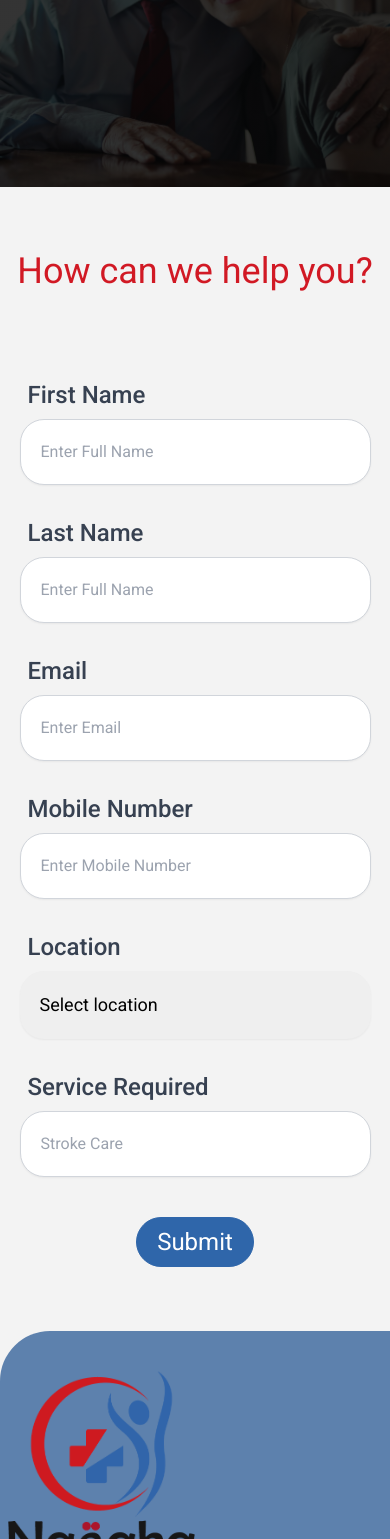
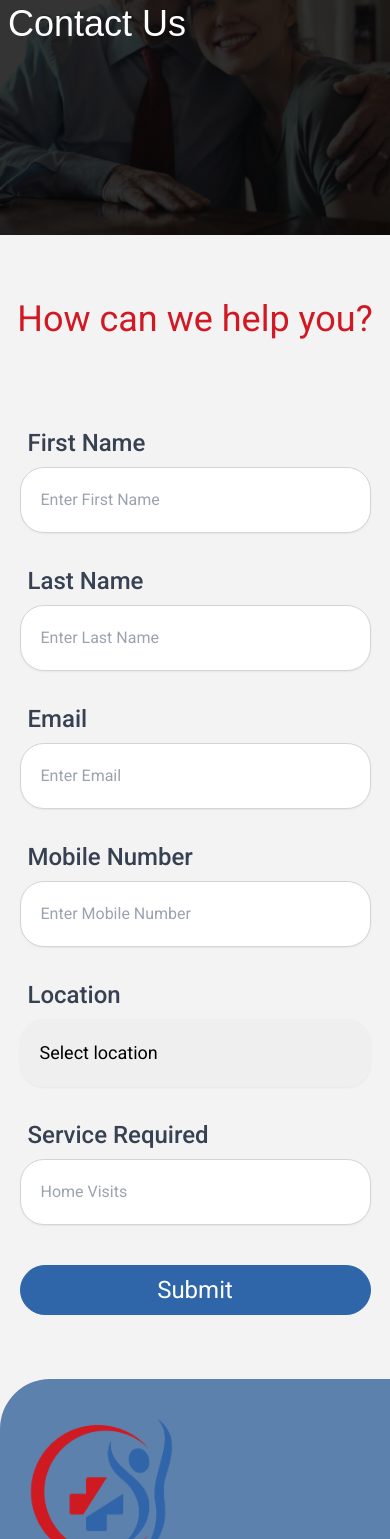
Before and after one commit to AbdurRehman1312/nakaha_website, a React (Vite) app: page /contact-us in a window 390 px wide. Shown: the part 461-2000 px from the top of the page. Built offline with nearby package versions, Linux system fonts and the light colour scheme.

Commit message:
Header Contact

```diff
--- a/src/assets/index.js
+++ b/src/assets/index.js
@@ -29,3 +29,4 @@ export { default as service8 } from "./service8.jpg";
 export { default as service9 } from "./service9.jpg";
 export { default as service10 } from "./service10.jpg";
 export { default as service11 } from "./service11.jpg";
+export { default as phone } from "./phone.png";
--- a/src/components/Button.jsx
+++ b/src/components/Button.jsx
@@ -2,9 +2,9 @@ import React from 'react'
 
 const Button = ({name, style}) => {
   return (
-   <div className={` border py-2 px-5  rounded-full  hover:transition hover:ease-in-out hover:duration-500 ${style}`}>
+   <button className={` border py-2 px-5 w-full  rounded-full  hover:transition hover:ease-in-out hover:duration-500 ${style}`}>
     <h1>{name}</h1>
-   </div>
+   </button>
   )
 }
 
--- a/src/components/Header.jsx
+++ b/src/components/Header.jsx
@@ -14,13 +14,14 @@ const Header = () => {
     { name: "About Us", link: "/about" },
     { name: "Services", link: "/services" },
     { name: "Blog", link: "/blogs" },
-    { name: "Contact Us", link: "/contact-us" }
+    { name: "Contact Us", link: "/contact-us" },
   ];
 
   return (
     <>
       <div className="bg-primary py-4 text-xl">
-        <div className="flex flex-col md:flex-row gap-4 items-center justify-center">
+        <div className="container m-auto px-2 flex flex-col md:flex-row gap-4 items-center justify-evenly">
+          <div className="flex flex-col md:flex-row gap-4 items-center">
             <h1 className="text-white">Want to make an appointment?</h1>
             <a href="https://calendly.com/abdurrehmansaifi784" target="_blank">
               <Button
@@ -28,6 +29,11 @@ const Header = () => {
                 style="hover:bg-third hover:text-primary hover:border-primary text-white"
               />
             </a>
+          </div>
+          <div className="flex items-center justify-self-end gap-3">
+            <img src={images.phone} alt="" className="w-8 h-8" />
+            <p className="text-white">898-0908-983</p>
+          </div>
         </div>
       </div>
       <header className="shadow px-2 py-3 sticky top-[0px] bg-third z-50">
--- a/src/pages/ContactUs.jsx
+++ b/src/pages/ContactUs.jsx
@@ -1,75 +1,135 @@
-import React from 'react'
-import Button from '../components/Button'
+import React from "react";
+import Button from "../components/Button";
 import Breadcrumb from "../components/Breadcrumb";
 
 const ContactUs = () => {
   return (
     <>
       <Breadcrumb styles="bg_services" title="Contact Us" />
-            <section className='py-16'>
-                <div className='text-center font-serif'>
-                    <h1 className="text-4xl md:text-5xl lg:text-6xl text-secondary">How can we help you?</h1>
+      <section className="py-16">
+        <div className="text-center font-serif">
+          <h1 className="text-4xl md:text-5xl lg:text-6xl text-secondary">
+            How can we help you?
+          </h1>
         </div>
         <div className="w-[90%] md:w-[70%] lg:w-[50%] m-auto mt-14">
-                    <form >
-                        <div className='flex flex-col md:flex-row  w-full md:gap-10' >
-                            <div className='w-full'>
-                                <label htmlFor="name" className="block text-2xl font-medium text-gray-700 ml-2 mt-8">First Name</label>
-                                <input type="text" id="name" name="name" required
+          <form>
+            <div className="flex flex-col md:flex-row  w-full md:gap-10">
+              <div className="w-full">
+                <label
+                  htmlFor="name"
+                  className="block text-2xl font-medium text-gray-700 ml-2 mt-8"
+                >
+                  First Name
+                </label>
+                <input
+                  type="text"
+                  id="name"
+                  name="name"
+                  required
                   className="mt-2 w-full px-5 py-5 border border-gray-300 rounded-3xl shadow-sm focus:outline-none focus:ring-primary focus:border-primary  "
-                                    placeholder="Enter Full Name" />
+                  placeholder="Enter First Name"
+                />
               </div>
-                            <div className='w-full'>
-                                <label htmlFor="name" className="block text-2xl font-medium text-gray-700 ml-2 mt-8">Last Name</label>
-                                <input type="text" id="name" name="name" required
+              <div className="w-full">
+                <label
+                  htmlFor="name"
+                  className="block text-2xl font-medium text-gray-700 ml-2 mt-8"
+                >
+                  Last Name
+                </label>
+                <input
+                  type="text"
+                  id="name"
+                  name="name"
+                  required
                   className="mt-2 w-full px-5 py-5 border border-gray-300 rounded-3xl shadow-sm focus:outline-none focus:ring-primary focus:border-primary  "
-                                    placeholder="Enter Full Name" />
+                  placeholder="Enter Last Name"
+                />
               </div>
             </div>
 
             <div>
-                            <label htmlFor="mobile" className="block text-2xl font-medium text-gray-700 ml-2 mt-8">Email</label>
-                            <input type="email" id="email" name="email" required pattern="\d{10}"
+              <label
+                htmlFor="mobile"
+                className="block text-2xl font-medium text-gray-700 ml-2 mt-8"
+              >
+                Email
+              </label>
+              <input
+                type="email"
+                id="email"
+                name="email"
+                required
+                pattern="\d{10}"
                 className="mt-2 block w-full px-5 py-5 border border-gray-300 rounded-3xl shadow-sm focus:outline-none focus:ring-primary focus:border-primary  "
-                                placeholder="Enter Email" />
-                        </div>
-
-
-
-                        <div>
-                            <label htmlFor="mobile" className="block text-2xl font-medium text-gray-700 ml-2 mt-8">Mobile Number</label>
-                            <input type="tel" id="mobile" name="mobile" required pattern="\d{10}"
-                                className="mt-2 block w-full px-5 py-5 border border-gray-300 rounded-3xl shadow-sm focus:outline-none focus:ring-primary focus:border-primary  "
-                                placeholder="Enter Mobile Number" />
+                placeholder="Enter Email"
+              />
             </div>
 
             <div>
-                            <label htmlFor="location" className="block text-2xl font-medium text-gray-700 ml-2 mt-8">Location</label>
-                            <select id="location" name="location" required
-                                className="mt-2  w-full px-5 py-5 text-lg shadow-sm border-gray-400 focus:outline-none focus:ring-primary focus:border-primary rounded-3xl">
+              <label
+                htmlFor="mobile"
+                className="block text-2xl font-medium text-gray-700 ml-2 mt-8"
+              >
+                Mobile Number
+              </label>
+              <input
+                type="tel"
+                id="mobile"
+                name="mobile"
+                required
+                pattern="\d{10}"
+                className="mt-2 block w-full px-5 py-5 border border-gray-300 rounded-3xl shadow-sm focus:outline-none focus:ring-primary focus:border-primary  "
+                placeholder="Enter Mobile Number"
+              />
+            </div>
+
+            <div>
+              <label
+                htmlFor="location"
+                className="block text-2xl font-medium text-gray-700 ml-2 mt-8"
+              >
+                Location
+              </label>
+              <select
+                id="location"
+                name="location"
+                required
+                className="mt-2  w-full px-5 py-5 text-lg shadow-sm border-gray-400  focus:outline-none focus:ring-primary focus:border-primary rounded-3xl"
+              >
                 <option>Select location</option>
                 <option value="location1">Location 1</option>
                 <option value="location2">Location 2</option>
               </select>
-
             </div>
 
             <div>
-                            <label htmlFor="service" className="block text-2xl font-medium text-gray-700 ml-2 mt-8">Service Required</label>
-                            <input type="text" id="service" name="service"
+              <label
+                htmlFor="service"
+                className="block text-2xl font-medium text-gray-700 ml-2 mt-8"
+              >
+                Service Required
+              </label>
+              <input
+                type="text"
+                id="service"
+                name="service"
                 className="mt-2 block w-full px-5 py-5 border border-gray-300 rounded-3xl shadow-sm focus:outline-none focus:ring-primary focus:border-primary  "
-                                placeholder="Stroke Care" />
+                placeholder="Home Visits"
+              />
             </div>
-                        <div className='mt-10 flex justify-center'>
-                            <Button name="Submit" style="bg-primary text-white hover:bg-third text-center hover:text-primary hover:border border-primary text-2xl" />
+            <div className="mt-10 flex justify-center md:w-[30%] mx-auto">
+              <Button
+                name="Submit"
+                style="bg-primary text-white hover:bg-third text-center hover:text-primary hover:border border-primary text-2xl"
+              />
             </div>
           </form>
         </div>
-
-
       </section>
     </>
-    )
-}
+  );
+};
 
-export default ContactUs
+export default ContactUs;
```
Also changed, not shown: src/assets/phone.png (added). Lines whose indentation alone changed are shown as unchanged.
